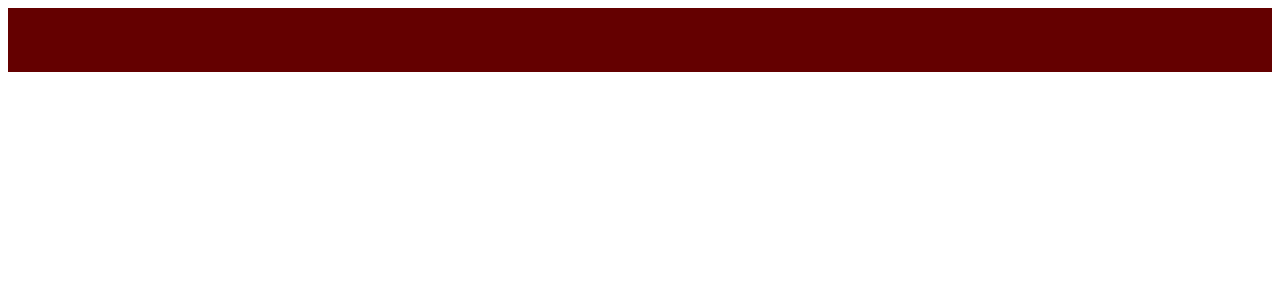
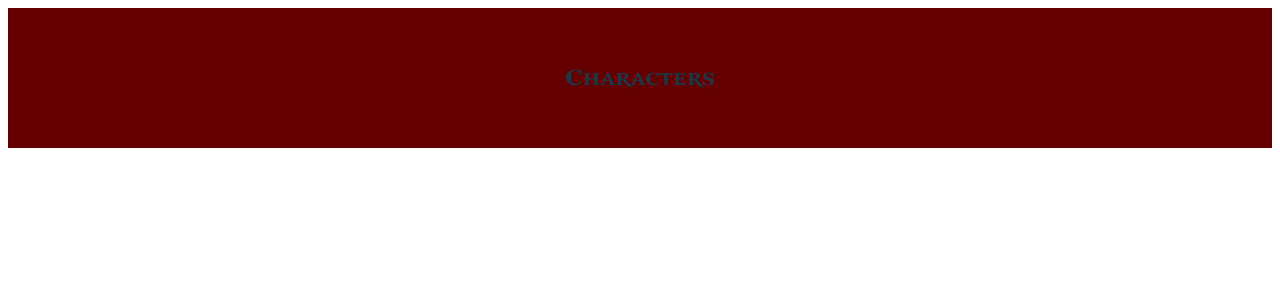
Before and after one commit to gustavobardavid/api-gow-front, a React (Vite) app: page /characters in a window 1280 px wide. Before the commit this address had no page. Shown: the top 300 px of the page. Built offline with nearby package versions, Linux system fonts and the light colour scheme.

Commit message:
React-Router-Dom

```diff
--- a/package.json
+++ b/package.json
@@ -17,6 +17,7 @@
     "@mui/lab": "^5.0.0-alpha.165",
     "@mui/material": "^5.15.10",
     "@mui/styled-engine-sc": "^6.0.0-alpha.16",
+    "axios": "^1.6.7",
     "react": "^18.2.0",
     "react-dom": "^18.2.0",
     "react-router-dom": "^6.22.1",
--- a/src/App.jsx
+++ b/src/App.jsx
@@ -1,12 +1,15 @@
 import './App.css'
 import { BrowserRouter as Router, Route, Routes } from 'react-router-dom';
 import Home from './pages/Home';
+import Characters from './pages/Characters';
 function App() {
   return (
     <>
     <Router>
       <Routes>
         <Route exact path="/" element={<Home />} />
+        <Route exact path="/characters" element={<Characters />} />
+
       </Routes>
     </Router>
     </>
--- a/src/components/Buttons.tsx
+++ b/src/components/Buttons.tsx
@@ -35,7 +35,7 @@ export default function buttonCollection() {
       <Grid container justifyContent="center" spacing={2} sx={{ mt: 0 }}>
         {buttons.map((button, index) => (
           <Grid item key={index}>
-            <Button variant="contained" color="error" style={{fontFamily:'gow-font'}}>
+            <Button href={button.href} variant="contained" color="error" style={{fontFamily:'gow-font'}}>
               {button.label}
             </Button>
           </Grid>
--- a/src/components/Header.tsx
+++ b/src/components/Header.tsx
@@ -11,6 +11,7 @@ import MenuItem from '@mui/material/MenuItem';
 import Drawer from '@mui/material/Drawer';
 import MenuIcon from '@mui/icons-material/Menu';
 import '../styles/font.css';
+import { Link } from 'react-router-dom';
 
 const logoStyle = {
   width: '140px',
@@ -106,27 +107,33 @@ function AppAppBar({ mode, toggleColorMode }: AppAppBarProps) {
                   onClick={() => scrollToSection('header')}
                   sx={{ py: '6px', px: '12px' }}
                 >
+                  <Link to="/characters" style={{ textDecoration: 'none' }}>
                   <Typography className='logo' color="#fff" style={{fontFamily:'gow-font'}}>
                     Characters
                   </Typography>
+                  </Link>
                 </MenuItem>
                 <MenuItem
                 className='logo'
                   onClick={() => scrollToSection('header')}
                   sx={{ py: '6px', px: '12px' }}
                 >
+                  <Link to="/items" style={{ textDecoration: 'none' }}>
                   <Typography className='logo' color="#fff" style={{fontFamily:'gow-font'}}>
                     Items
                   </Typography>
+                  </Link>
                 </MenuItem>
                 <MenuItem
                 className='logo'
                   onClick={() => scrollToSection('header')}
                   sx={{ py: '6px', px: '12px' }}
                 >
+                  <Link to="/enemies" style={{ textDecoration: 'none' }}>
                   <Typography className='logo' color="#fff" style={{fontFamily:'gow-font'}}>
                     Enemies
                   </Typography>
+                  </Link>
                 </MenuItem>
 
                 <MenuItem
--- /dev/null
+++ b/src/pages/Characters.tsx
@@ -0,0 +1,9 @@
+import * as React from 'react';
+
+export default function Characters() {
+    return (
+        <div>
+            <h2>Characters</h2>
+        </div>
+    );
+}
```
Also changed, not shown: 1 other file (tests, documents, lock files or other folders).
